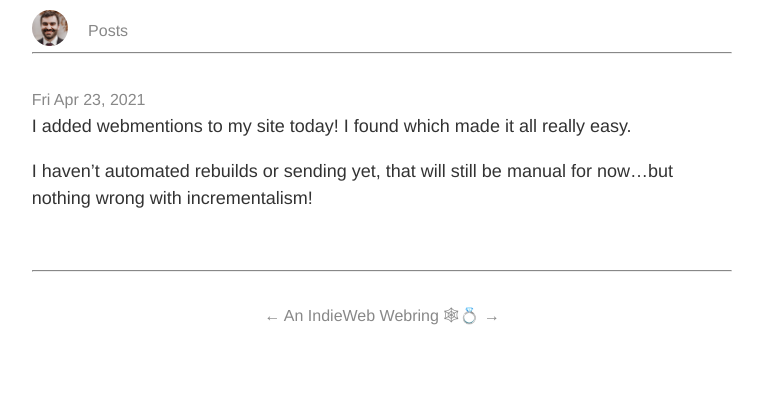
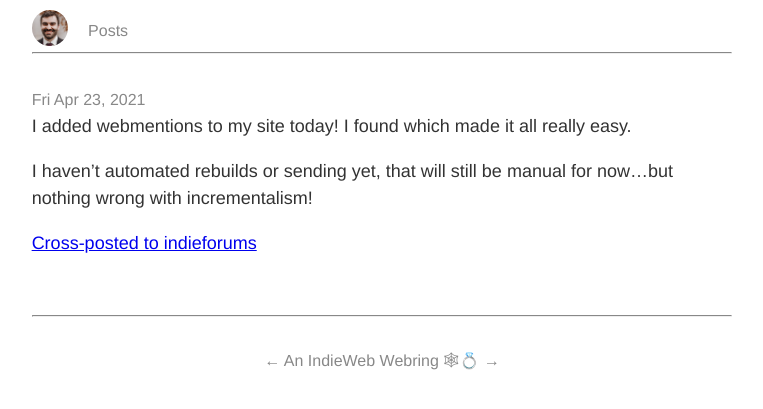
Before and after one commit to rockorager/rockorager.github.com, a Jekyll site: the page built from indieweb/note.md, in a window 1280 px wide. Shown: the top 409 px of the page, without its empty margins (258-1021 px from the left). Built offline with Jekyll 4.4.1, drawn with Linux system fonts in a browser that asks for light colours.

Commit message:
Update note.md

```diff
--- a/indieweb/note.md
+++ b/indieweb/note.md
@@ -6,3 +6,5 @@ category: notes
 I added webmentions to my site today! I found which made it all really easy.
 
 I haven't automated rebuilds or sending yet, that will still be manual for now...but nothing wrong with incrementalism!
+
+<a href="https://indieforums.net" class="u-syndication">Cross-posted to indieforums</a>
```
